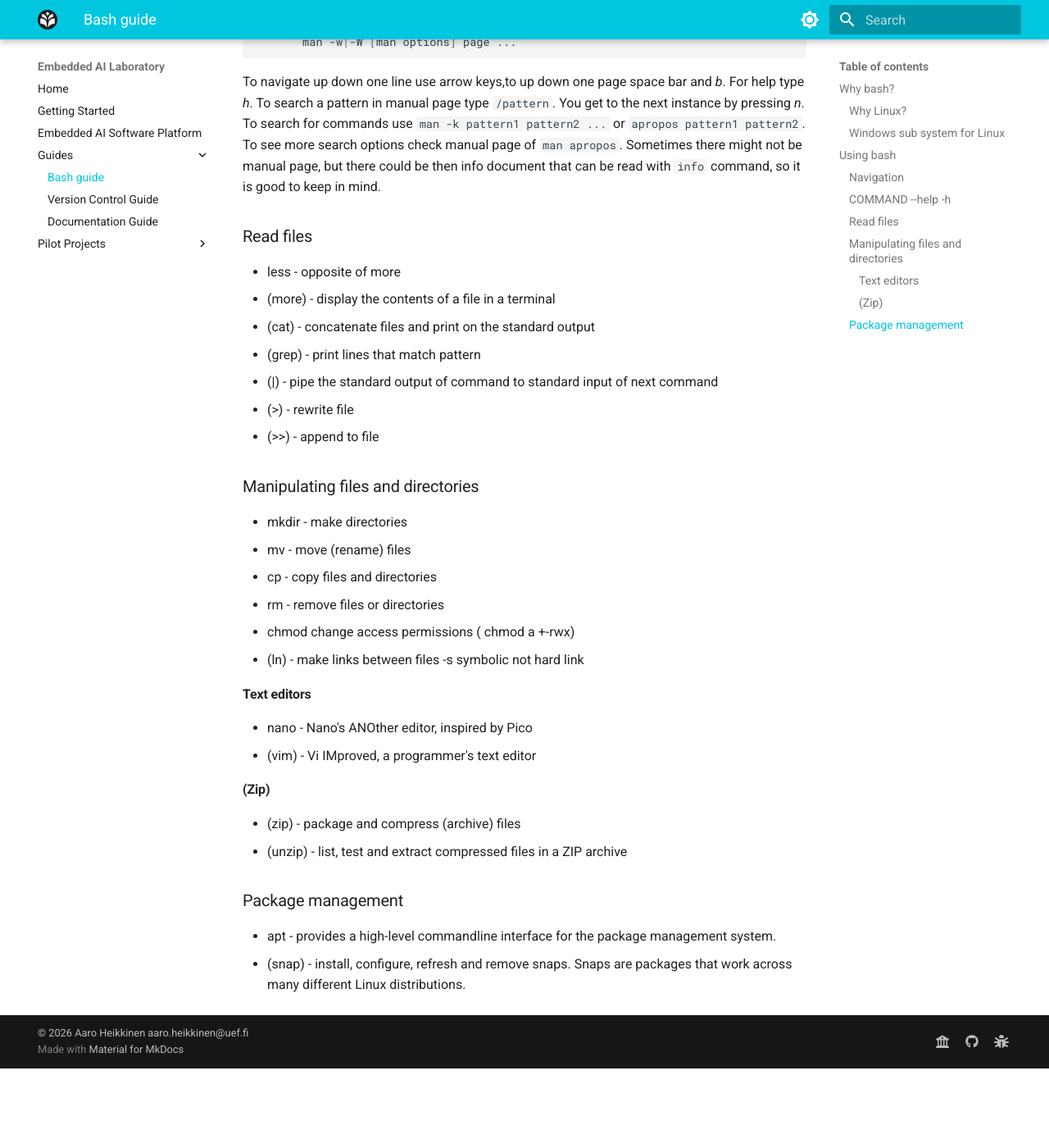
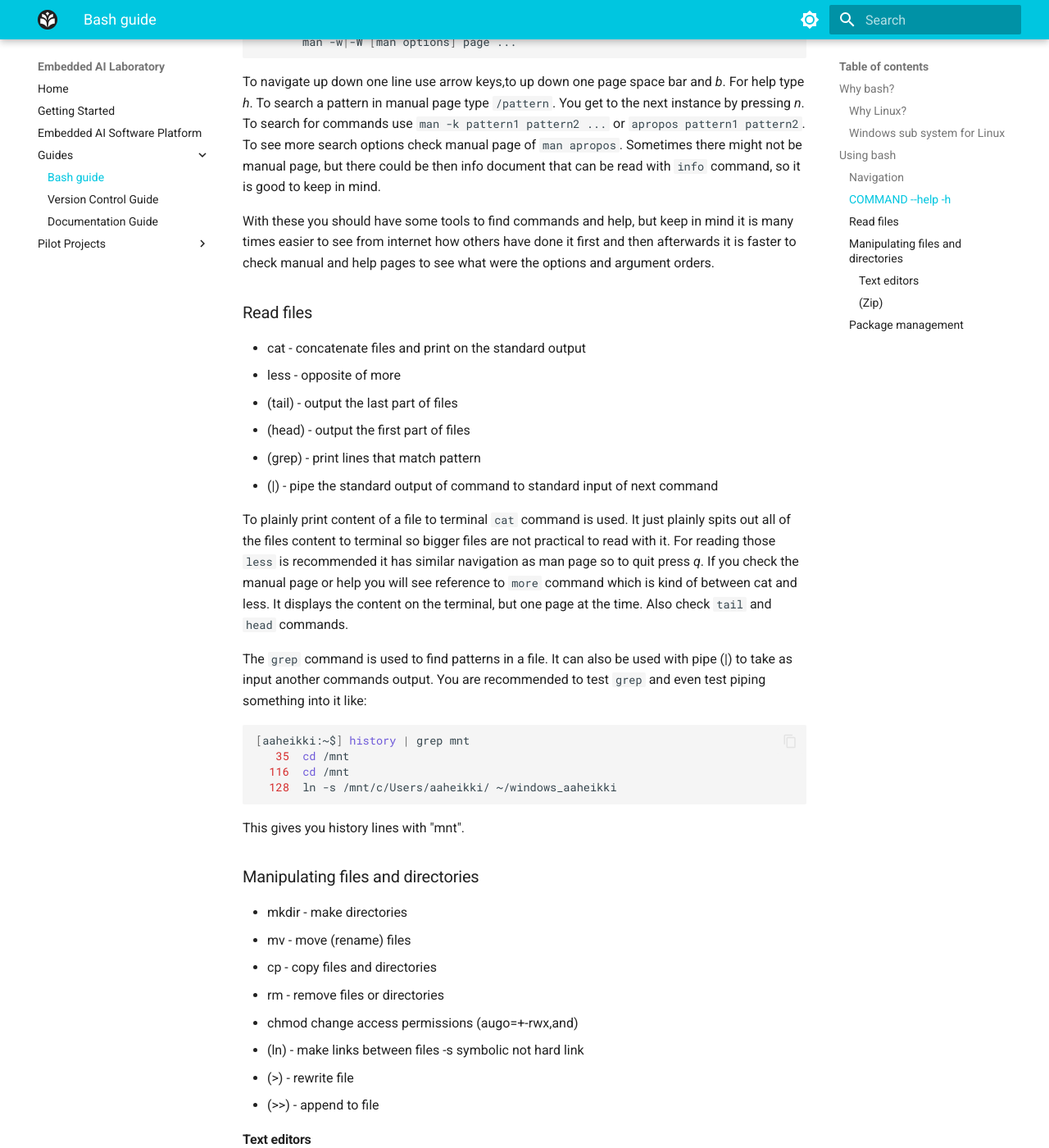
Before and after one commit to aaheikki/embedded_ai_lab, an MkDocs documentation site: the page built from docs/bash_guide.md, in a window 1280 px wide and 1400 px high, scrolled down 5088 px. Shown: the whole window at 82% size. Built offline with MkDocs 1.6.1 and Material for MkDocs 9.7.7, drawn with Linux system fonts in a browser that asks for light colours; before the commit the page ends 6391 px from its top, so only the background shows below that.

Commit message:
reading files section done

```diff
--- a/docs/bash_guide.md
+++ b/docs/bash_guide.md
@@ -86,7 +86,7 @@ ls: cannot access 'mnt/c/swapfile.sys': Permission denied
  Config.Msi                        DumpStack.log.tmp        'Program Files (x86)'   Teams.txt                    inetpub
  Dell                              Intel                     ProgramData            Users                        pagefile.sys
  ~~~
-There are some files that have limited access but we can see familiar file names like 'Program Files', 'Program Files (x86)', Users and Windows. Next you should locate your username and files inside the Users directory. Use ls to see what users there are and cd to navigate to your user files
+There are some files that have limited access but we can see familiar file names like 'Program Files', 'Program Files (x86)', Users and Windows. Next you should locate your username and files inside the Users directory. Use ls to see what users there are and cd to navigate to your user files. As a tip you can use *Tab* to auto complete your arguments if there are no other options available. For example trying to type <code>ls /mnt/c/'Docume</code> and tab you should get <code>ls /mnt/c/'Documents and Settings'</code>
 ~~~bash
 [aaheikki:/$] cd /mnt/c/Users/aaheikki/
 [aaheikki:aaheikki$]
@@ -170,32 +170,42 @@ SYNOPSIS
 ~~~
 To navigate up down one line use arrow keys,to up down one page space bar and *b*. For help type *h*. To search a pattern in manual page type <code>/pattern</code>. You get to the next instance by pressing *n*. To search for commands use <code>man -k pattern1 pattern2 ...</code> or <code>apropos pattern1 pattern2</code>. To see more search options check manual page of <code>man apropos</code>. Sometimes there might not be manual page, but there could be then info document that can be read with <code>info</code> command, so it is good to keep in mind.
 
-
-
-
-
-
-
+With these you should have some tools to find commands and help, but keep in mind it is many times easier to see from internet how others have done it first and then afterwards it is faster to check manual and help pages to see what were the options and argument orders.
 
 
 
 ### Read files
+- cat - concatenate files and print on the standard output
 - less - opposite of more
-- (more) - display the contents of a file in a terminal
-- (cat) - concatenate files and print on the standard output
-- (grep)  - print lines that match pattern
+- (tail) - output the last part of files
+- (head) - output the first part of files
+- (grep) - print lines that match pattern
 - (|) - pipe the standard output of command to standard input of next command
-- (>) - rewrite file
-- (>>) - append to file
+
+
+To plainly print content of a file to terminal <code>cat</code> command is used. It just plainly spits out all of the files content to terminal so bigger files are not practical to read with it. For reading those <code>less</code> is recommended it has similar navigation as man page so to quit press *q*. If you check the manual page or help you will see reference to <code>more</code> command which is kind of between cat and less. It displays the content on the terminal, but one page at the time. Also check <code>tail</code> and <code>head</code> commands.
+
+The <code>grep</code> command is used to find patterns in a file. It can also be used with pipe (|) to take as input another commands output. You are recommended to test <code>grep</code> and even test piping something into it like:
+~~~bash
+[aaheikki:~$] history | grep mnt
+   35  cd /mnt
+  116  cd /mnt
+  128  ln -s /mnt/c/Users/aaheikki/ ~/windows_aaheikki
+~~~
+This gives you history lines with "mnt".
+
+
+
 
 ### Manipulating files and directories
 - mkdir - make directories
 - mv - move (rename) files
 - cp - copy files and directories
 - rm - remove files or directories
-- chmod change access permissions ( chmod a +-rwx)
+- chmod change access permissions (augo=+-rwx,and)
 - (ln) - make links between files -s symbolic not hard link
-
+- (>) - rewrite file
+- (>>) - append to file
 
 #### Text editors
 - nano - Nano's ANOther editor, inspired by Pico
```
